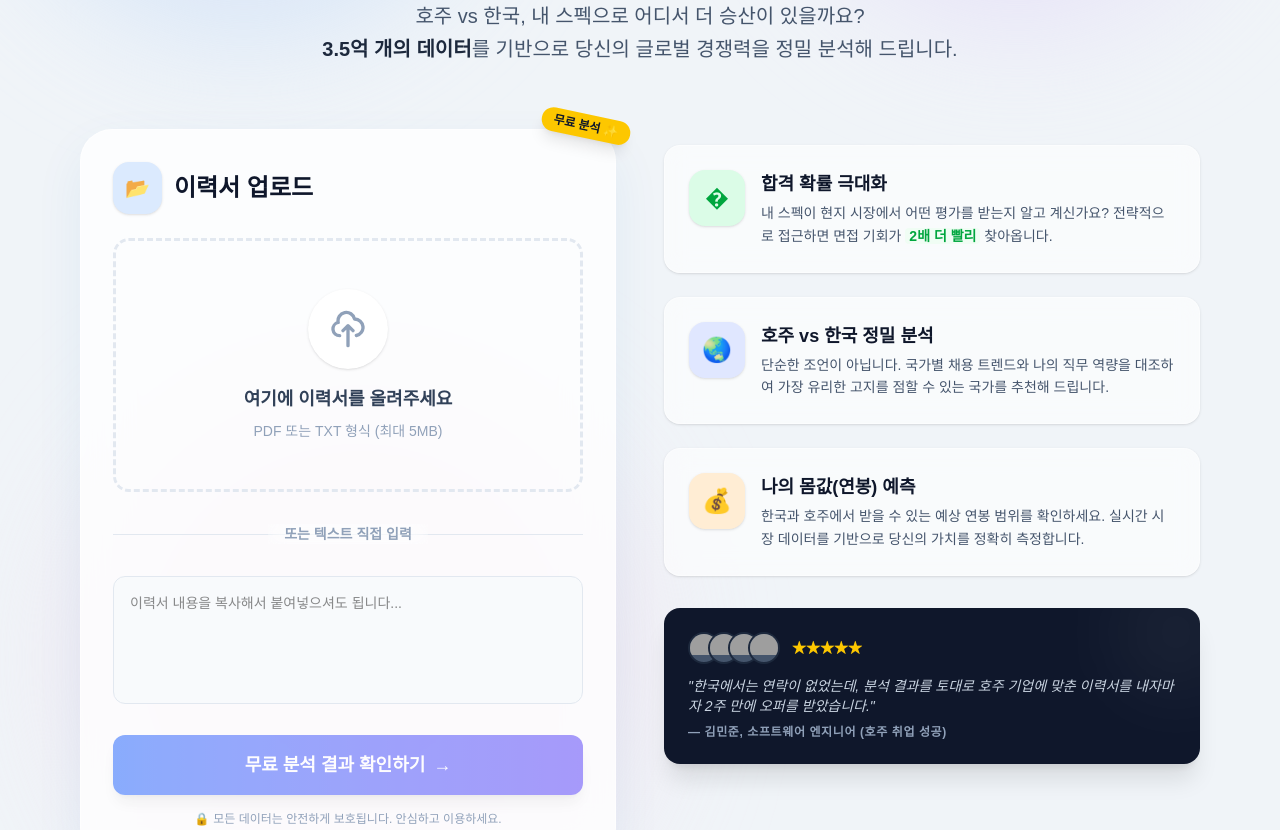
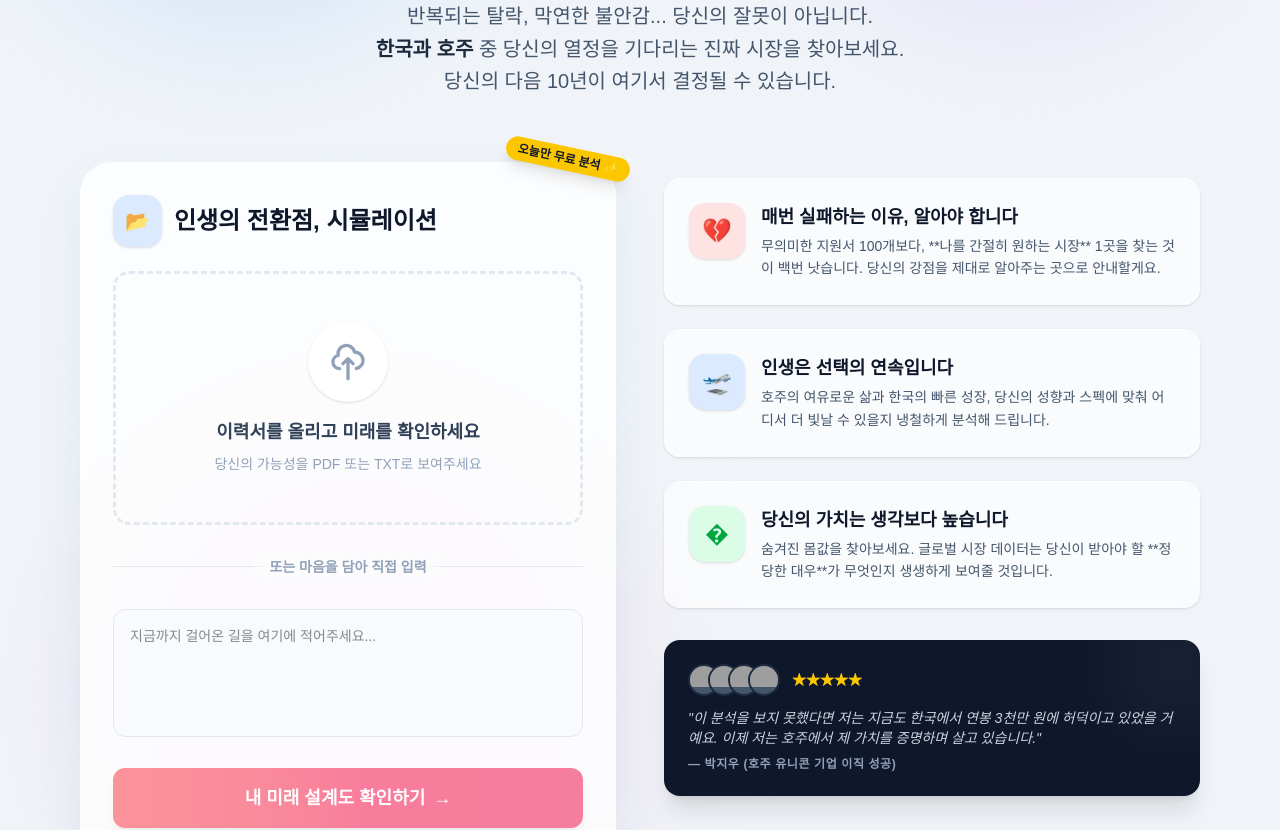
Before and after one commit to Duru2/NicoPilot, a Next.js app: page / in a window 1280 px wide. Shown: the part 460-1290 px from the top of the page. Built offline with nearby package versions, Linux system fonts and the light colour scheme; grey boxes are pictures that could not be loaded.

Commit message:
Emotional & high-conversion copy overhaul: Tap into user aspirations and urgency

```diff
--- a/app/page.tsx
+++ b/app/page.tsx
@@ -108,13 +108,14 @@ export default function Home() {
           </div>
 
           <h1 className="text-5xl md:text-7xl font-extrabold tracking-tight text-slate-900 leading-tight">
-            막연한 지원은 그만. <br />
-            나에게 <span className="text-transparent bg-clip-text bg-gradient-to-r from-blue-600 to-violet-600">더 유리한 시장</span>은 어디일까요?
+            당신의 가치가 <br />
+            <span className="text-transparent bg-clip-text bg-gradient-to-r from-blue-600 to-violet-600">제대로 평가받는 곳</span>은 어디일까요?
           </h1>
 
           <p className="text-xl text-slate-600 max-w-2xl mx-auto leading-relaxed">
-            호주 vs 한국, 내 스펙으로 어디서 더 승산이 있을까요? <br className="hidden md:block" />
-            <span className="font-semibold text-slate-800">3.5억 개의 데이터</span>를 기반으로 당신의 글로벌 경쟁력을 정밀 분석해 드립니다.
+            반복되는 탈락, 막연한 불안감... 당신의 잘못이 아닙니다. <br className="hidden md:block" />
+            <span className="font-semibold text-slate-800">한국과 호주</span> 중 당신의 열정을 기다리는 진짜 시장을 찾아보세요. <br />
+            당신의 다음 10년이 여기서 결정될 수 있습니다.
           </p>
         </div>
 
@@ -123,13 +124,13 @@ export default function Home() {
           {/* Left Column: Upload (Interactive & Cute) */}
           <div className="bg-white/80 backdrop-blur-xl rounded-[2rem] p-8 shadow-[0_20px_50px_rgba(8,_112,_184,_0.07)] border border-white/50 relative group hover:shadow-2xl transition-all duration-300">
             <div className="absolute -top-4 -right-4 bg-yellow-400 text-slate-900 text-xs font-bold px-3 py-1 rounded-full shadow-lg transform rotate-12 z-20">
-              무료 분석 ✨
+              오늘만 무료 분석 ✨
             </div>
 
             <div className="relative z-10">
               <h2 className="text-2xl font-bold text-slate-900 mb-6 flex items-center gap-3">
                 <span className="bg-blue-100 text-blue-600 p-3 rounded-2xl text-xl shadow-sm">📂</span>
-                이력서 업로드
+                인생의 전환점, 시뮬레이션
               </h2>
 
               <div
@@ -148,9 +149,9 @@ export default function Home() {
                   </div>
                   <div>
                     <p className="text-lg font-bold text-slate-700">
-                      {isDragActive ? '필요한 정보를 읽고 있어요! 🔥' : '여기에 이력서를 올려주세요'}
+                      {isDragActive ? '당신의 꿈을 읽고 있어요... 🔥' : '이력서를 올리고 미래를 확인하세요'}
                     </p>
-                    <p className="text-sm text-slate-400 mt-2 font-medium">PDF 또는 TXT 형식 (최대 5MB)</p>
+                    <p className="text-sm text-slate-400 mt-2 font-medium">당신의 가능성을 PDF 또는 TXT로 보여주세요</p>
                   </div>
                 </div>
               </div>
@@ -160,14 +161,14 @@ export default function Home() {
                   <div className="w-full border-t border-slate-200"></div>
                 </div>
                 <div className="relative flex justify-center text-sm">
-                  <span className="px-4 bg-white/0 backdrop-blur-sm text-slate-400 font-bold bg-[#F0F4F8]">또는 텍스트 직접 입력</span>
+                  <span className="px-4 bg-white/0 backdrop-blur-sm text-slate-400 font-bold bg-[#F0F4F8]">또는 마음을 담아 직접 입력</span>
                 </div>
               </div>
 
               <textarea
                 value={resumeText}
                 onChange={(e) => setResumeText(e.target.value)}
-                placeholder="이력서 내용을 복사해서 붙여넣으셔도 됩니다..."
+                placeholder="지금까지 걸어온 길을 여기에 적어주세요..."
                 className="w-full h-32 p-4 bg-slate-50 border border-slate-200 rounded-xl focus:ring-4 focus:ring-blue-100 focus:border-blue-400 resize-none transition-all text-sm font-medium"
               />
 
@@ -180,23 +181,23 @@ export default function Home() {
               <button
                 onClick={handleAnalyze}
                 disabled={isLoading || !resumeText.trim()}
-                className="w-full mt-6 bg-gradient-to-r from-blue-600 to-indigo-600 text-white py-4 px-8 rounded-xl font-bold text-lg hover:from-blue-700 hover:to-indigo-700 disabled:opacity-50 disabled:cursor-not-allowed transition-all shadow-lg hover:shadow-blue-500/30 hover:-translate-y-1 active:translate-y-0 flex items-center justify-center gap-2 group-hover:scale-[1.02]"
+                className="w-full mt-6 bg-gradient-to-r from-red-500 to-rose-600 text-white py-4 px-8 rounded-xl font-bold text-lg hover:from-red-600 hover:to-rose-700 disabled:opacity-50 disabled:cursor-not-allowed transition-all shadow-lg hover:shadow-red-500/30 hover:-translate-y-1 active:translate-y-0 flex items-center justify-center gap-2 group-hover:scale-[1.02] animate-pulse-slow"
               >
                 {isLoading ? (
                   <>
                     <div className="w-5 h-5 border-2 border-white/30 border-t-white rounded-full animate-spin"></div>
-                    <span>당신의 경쟁력을 분석 중...</span>
+                    <span>당신의 새로운 시작을 설계 중...</span>
                   </>
                 ) : (
                   <>
-                    <span>무료 분석 결과 확인하기</span>
+                    <span>내 미래 설계도 확인하기</span>
                     <span className="group-hover:translate-x-1 transition-transform">→</span>
                   </>
                 )}
               </button>
 
               <p className="text-center text-xs text-slate-400 mt-4 font-medium flex items-center justify-center gap-1">
-                🔒 <span>모든 데이터는 안전하게 보호됩니다. 안심하고 이용하세요.</span>
+                🔒 <span>나의 커리어 데이터는 비공개로 안전하게 처리됩니다.</span>
               </p>
             </div>
           </div>
@@ -205,11 +206,11 @@ export default function Home() {
           <div className="space-y-6 pt-4">
             <div className="bg-white/60 backdrop-blur-md p-6 rounded-2xl border border-white/40 shadow-sm hover:shadow-md transition-all hover:scale-[1.02] cursor-default">
               <div className="flex gap-4">
-                <div className="w-14 h-14 bg-green-100 text-green-600 rounded-2xl flex items-center justify-center text-2xl shadow-sm shrink-0">�</div>
+                <div className="w-14 h-14 bg-red-100 text-red-600 rounded-2xl flex items-center justify-center text-2xl shadow-sm shrink-0">💔</div>
                 <div>
-                  <h3 className="text-lg font-bold text-slate-900 mb-1">합격 확률 극대화</h3>
+                  <h3 className="text-lg font-bold text-slate-900 mb-1">매번 실패하는 이유, 알아야 합니다</h3>
                   <p className="text-slate-600 leading-relaxed text-sm font-medium">
-                    내 스펙이 현지 시장에서 어떤 평가를 받는지 알고 계신가요? 전략적으로 접근하면 면접 기회가 <span className="text-green-600 font-bold bg-green-50 px-1 rounded">2배 더 빨리</span> 찾아옵니다.
+                    무의미한 지원서 100개보다, **나를 간절히 원하는 시장** 1곳을 찾는 것이 백번 낫습니다. 당신의 강점을 제대로 알아주는 곳으로 안내할게요.
                   </p>
                 </div>
               </div>
@@ -217,11 +218,11 @@ export default function Home() {
 
             <div className="bg-white/60 backdrop-blur-md p-6 rounded-2xl border border-white/40 shadow-sm hover:shadow-md transition-all hover:scale-[1.02] cursor-default">
               <div className="flex gap-4">
-                <div className="w-14 h-14 bg-indigo-100 text-indigo-600 rounded-2xl flex items-center justify-center text-2xl shadow-sm shrink-0">🌏</div>
+                <div className="w-14 h-14 bg-blue-100 text-blue-600 rounded-2xl flex items-center justify-center text-2xl shadow-sm shrink-0">🛫</div>
                 <div>
-                  <h3 className="text-lg font-bold text-slate-900 mb-1">호주 vs 한국 정밀 분석</h3>
+                  <h3 className="text-lg font-bold text-slate-900 mb-1">인생은 선택의 연속입니다</h3>
                   <p className="text-slate-600 leading-relaxed text-sm font-medium">
-                    단순한 조언이 아닙니다. 국가별 채용 트렌드와 나의 직무 역량을 대조하여 가장 유리한 고지를 점할 수 있는 국가를 추천해 드립니다.
+                    호주의 여유로운 삶과 한국의 빠른 성장, 당신의 성향과 스펙에 맞춰 어디서 더 빛날 수 있을지 냉철하게 분석해 드립니다.
                   </p>
                 </div>
               </div>
@@ -229,11 +230,11 @@ export default function Home() {
 
             <div className="bg-white/60 backdrop-blur-md p-6 rounded-2xl border border-white/40 shadow-sm hover:shadow-md transition-all hover:scale-[1.02] cursor-default">
               <div className="flex gap-4">
-                <div className="w-14 h-14 bg-orange-100 text-orange-600 rounded-2xl flex items-center justify-center text-2xl shadow-sm shrink-0">💰</div>
+                <div className="w-14 h-14 bg-green-100 text-green-600 rounded-2xl flex items-center justify-center text-2xl shadow-sm shrink-0">�</div>
                 <div>
-                  <h3 className="text-lg font-bold text-slate-900 mb-1">나의 몸값(연봉) 예측</h3>
+                  <h3 className="text-lg font-bold text-slate-900 mb-1">당신의 가치는 생각보다 높습니다</h3>
                   <p className="text-slate-600 leading-relaxed text-sm font-medium">
-                    한국과 호주에서 받을 수 있는 예상 연봉 범위를 확인하세요. 실시간 시장 데이터를 기반으로 당신의 가치를 정확히 측정합니다.
+                    숨겨진 몸값을 찾아보세요. 글로벌 시장 데이터는 당신이 받아야 할 **정당한 대우**가 무엇인지 생생하게 보여줄 것입니다.
                   </p>
                 </div>
               </div>
@@ -254,10 +255,10 @@ export default function Home() {
                   <span className="text-yellow-400 font-bold text-sm">★★★★★</span>
                 </div>
                 <p className="font-medium text-slate-300 text-sm italic">
-                  "한국에서는 연락이 없었는데, 분석 결과를 토대로 호주 기업에 맞춘 이력서를 내자마자 2주 만에 오퍼를 받았습니다."
+                  "이 분석을 보지 못했다면 저는 지금도 한국에서 연봉 3천만 원에 허덕이고 있었을 거예요. 이제 저는 호주에서 제 가치를 증명하며 살고 있습니다."
                 </p>
                 <p className="text-slate-400 text-xs mt-2 font-bold uppercase tracking-wider">
-                  — 김민준, 소프트웨어 엔지니어 (호주 취업 성공)
+                  — 박지우 (호주 유니콘 기업 이직 성공)
                 </p>
               </div>
             </div>
```
Also changed, not shown: app/results/[id]/page.tsx (+18 -15 lines).
